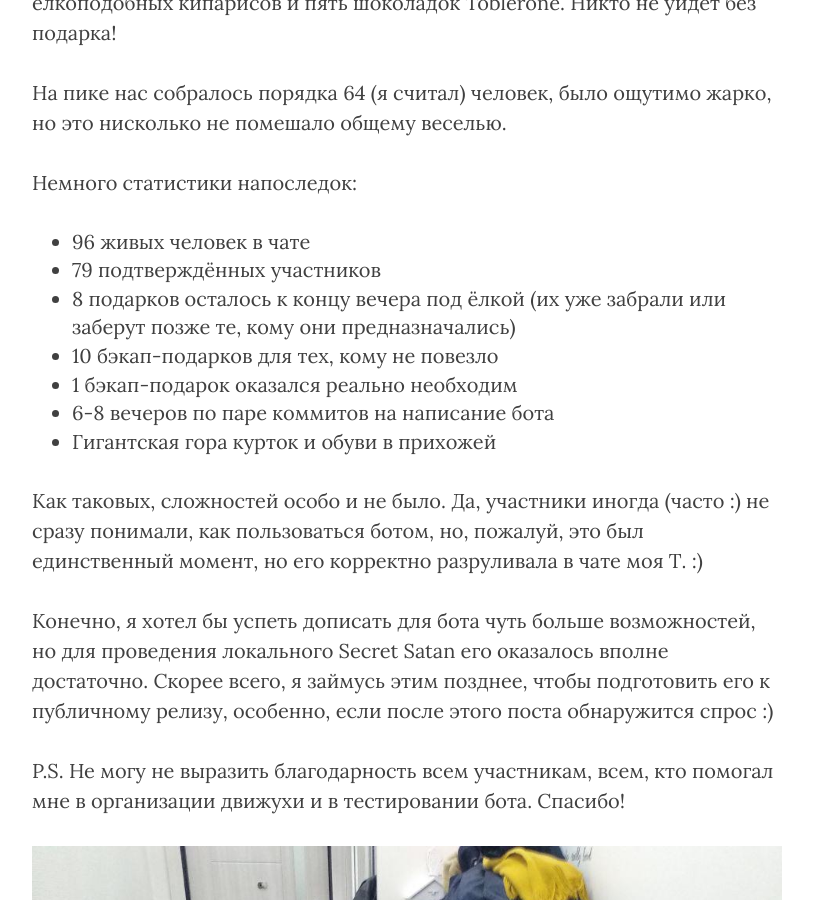
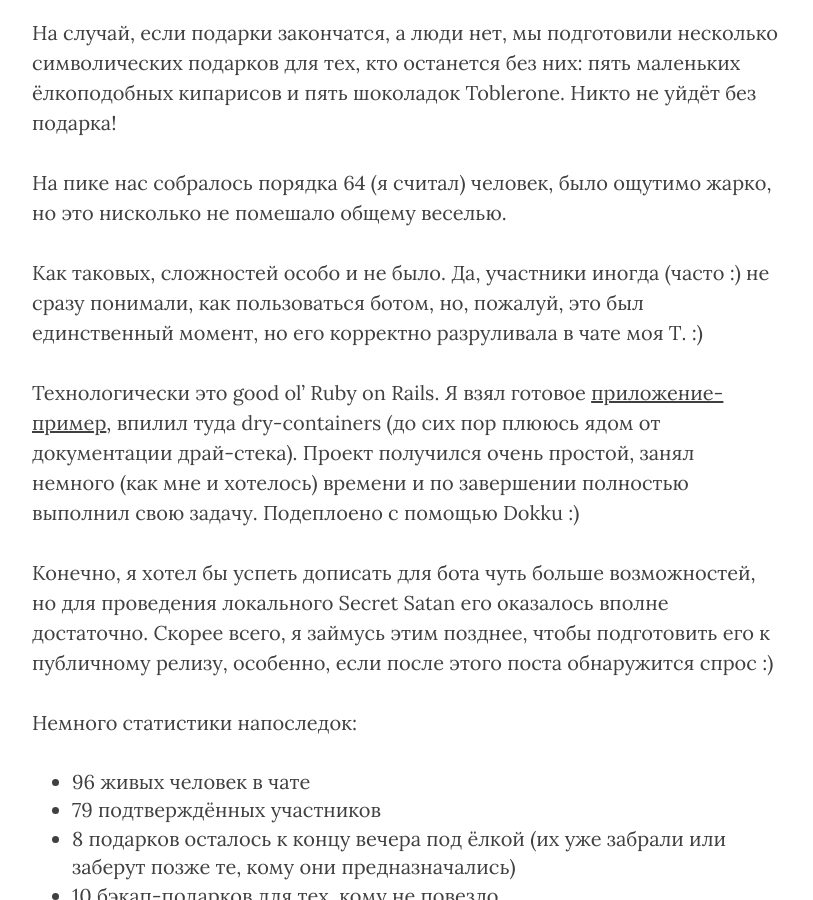
Before and after one commit to Freika/freika.github.io, a Jekyll site: the page built from _posts/2019-12-24-secret-satan.md, in a window 1280 px wide and 900 px high, scrolled down 2198 px. Shown: the whole window, without its empty margins (233-1046 px from the left). Built offline with Jekyll 4.4.1, drawn with Linux system fonts in a browser that asks for light colours; nearby versions of some CDN libraries; comment, search, counter and statistics services are not loaded; some of the changed lines change nothing that is shown; some of the changed text lies outside the part shown.

Commit message:
Update post.

```diff
--- a/_posts/2019-12-24-secret-satan.md
+++ b/_posts/2019-12-24-secret-satan.md
@@ -4,7 +4,9 @@
 description: "Живо, весело, жарко"
 ---
 
-В конце ноября я увидел пост о телеграм-боте для проведения Тайного Санты, и, естественно, захотелось запилить что-то такое. У меня уже была потенциально заинтересованная аудитория, так что я забросил идею со ссылкой на отдельный чатик в общий чат тусовки иии понеслась. Нас набралось чуть меньше 100 человек.
+В конце ноября я увидел пост о телеграм-боте для проведения Тайного Санты, и, естественно, захотелось запилить что-то такое. Естественно — потому что пилить что-то своё хочется, а такой бот — простой, комфортный, и, что важно, завершаемый проект.
+
+У меня уже была потенциально заинтересованная аудитория, так что я забросил идею со ссылкой на отдельный чатик в общий чат тусовки иии понеслась. Нас набралось чуть меньше 100 человек.
 
 В следующие пару недель по вечерам я лениво писал самого бота. По идее, я хотел от него не слишком многого:
 
@@ -27,6 +29,12 @@
 
 На пике нас собралось порядка 64 (я считал) человек, было ощутимо жарко, но это нисколько не помешало общему веселью.
 
+Как таковых, сложностей особо и не было. Да, участники иногда (часто :) не сразу понимали, как пользоваться ботом, но, пожалуй, это был единственный момент, но его корректно разруливала в чате моя Т. :)
+
+Технологически это good ol' Ruby on Rails. Я взял готовое [приложение-пример](https://github.com/telegram-bot-rb/telegram_bot_app), впилил туда dry-containers (до сих пор плююсь ядом от документации драй-стека). Проект получился очень простой, занял немного (как мне и хотелось) времени и по завершении полностью выполнил свою задачу. Подеплоено с помощью Dokku :)
+
+Конечно, я хотел бы успеть дописать для бота чуть больше возможностей, но для проведения локального Secret Satan его оказалось вполне достаточно. Скорее всего, я займусь этим позднее, чтобы подготовить его к публичному релизу, особенно, если после этого поста обнаружится спрос :)
+
 Немного статистики напоследок:
 
 - 96 живых человек в чате
@@ -37,10 +45,6 @@
 - 6-8 вечеров по паре коммитов на написание бота
 - Гигантская гора курток и обуви в прихожей
 
-Как таковых, сложностей особо и не было. Да, участники иногда (часто :) не сразу понимали, как пользоваться ботом, но, пожалуй, это был единственный момент, но его корректно разруливала в чате моя Т. :)
-
-Конечно, я хотел бы успеть дописать для бота чуть больше возможностей, но для проведения локального Secret Satan его оказалось вполне достаточно. Скорее всего, я займусь этим позднее, чтобы подготовить его к публичному релизу, особенно, если после этого поста обнаружится спрос :)
-
 P.S. Не могу не выразить благодарность всем участникам, всем, кто помогал мне в организации движухи и в тестировании бота. Спасибо!
 
 ![]({{ site.url }}/img/pile.jpg)
```
